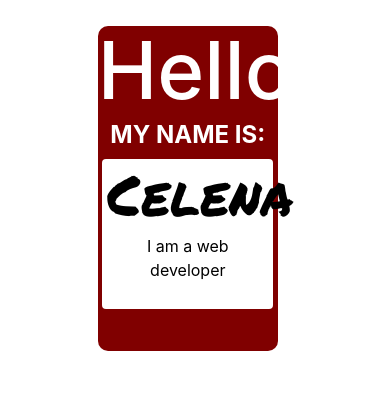
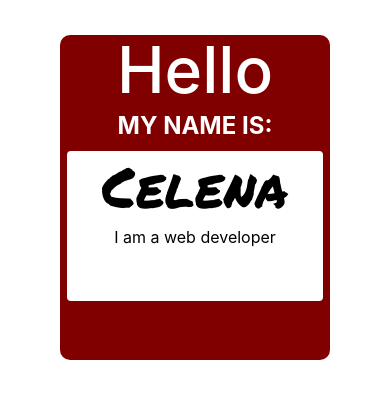
Before and after one commit to chandojo/chandojo.github.io, a PHP site: page / in a window 390 px wide. Shown: the part 32-431 px from the top of the page. Run offline with PHP 8.4, Linux system fonts and the light colour scheme; some libraries are stand-ins or nearby versions.

Commit message:
edited responsive design

```diff
--- a/style.css
+++ b/style.css
@@ -26,7 +26,7 @@ INDEX OF DESIGN:
 .name{
   font-family: 'Permanent Marker', cursive;
   vertical-align: middle;
-  font-size: 9em;
+  font-size: 8em;
 }
 
 .nametag{
@@ -71,20 +71,25 @@ INDEX OF DESIGN:
   }
 
   .name{
-    font-size:6.3em;
+    font-size:5.5em;
   }
 }
 
 @media only screen and (max-width:768px){
   .card{
-    width: 50%;
+    width: 75%;
+    margin:auto;
   }
   .name{
-    font-size:5.4em;
+    font-size:4.0em;
   }
 }
 
 @media only screen and (max-width: 540px){
+  .card{
+    width:75%;
+    margin:auto;
+  }
   .nametag{
     height:325px;
   }
@@ -97,7 +102,7 @@ INDEX OF DESIGN:
   .what-i-do{
     font-size:1em;
   }
-  .header-2{
+  .header-1, .header-2{
     font-size:4em;
   }
 }
```
